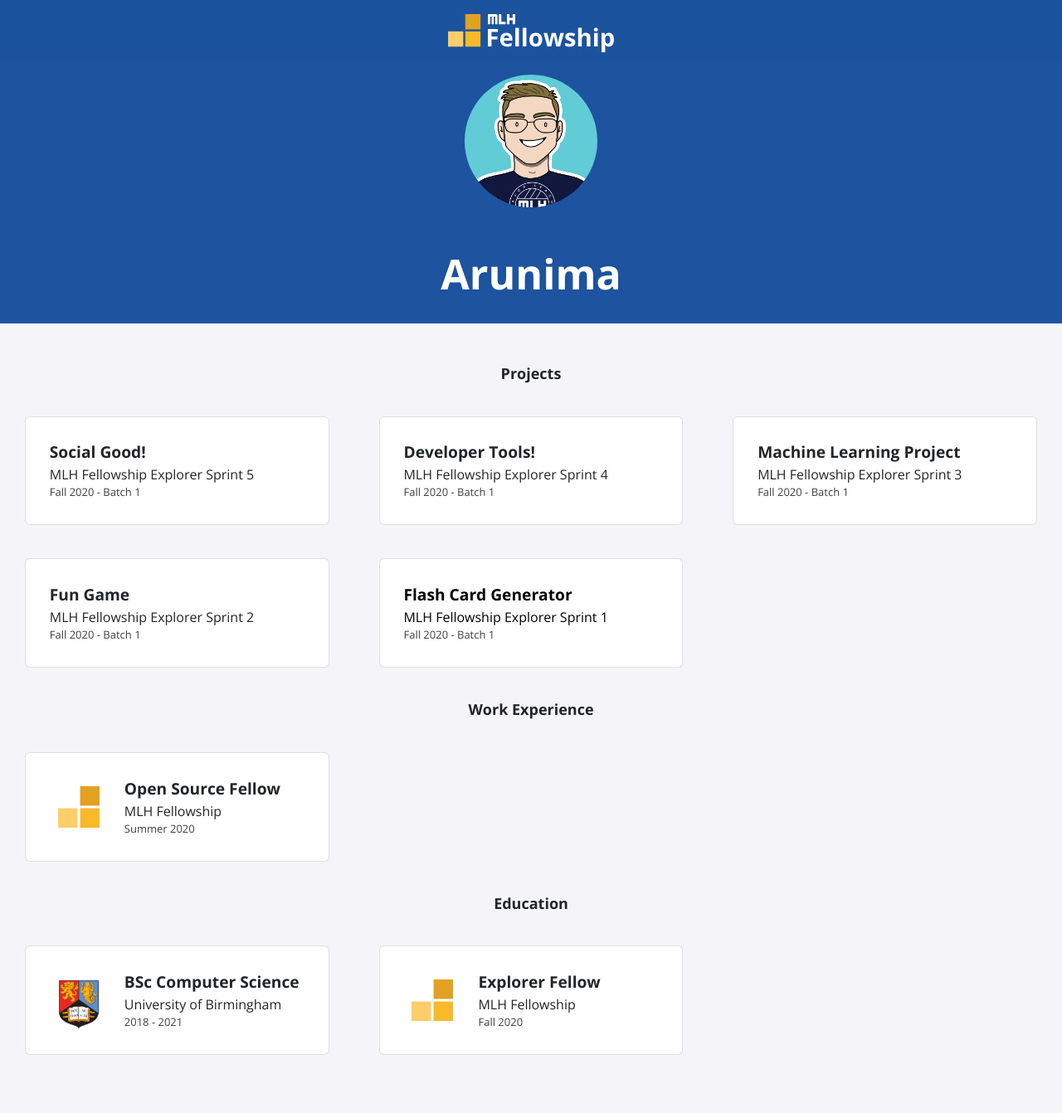
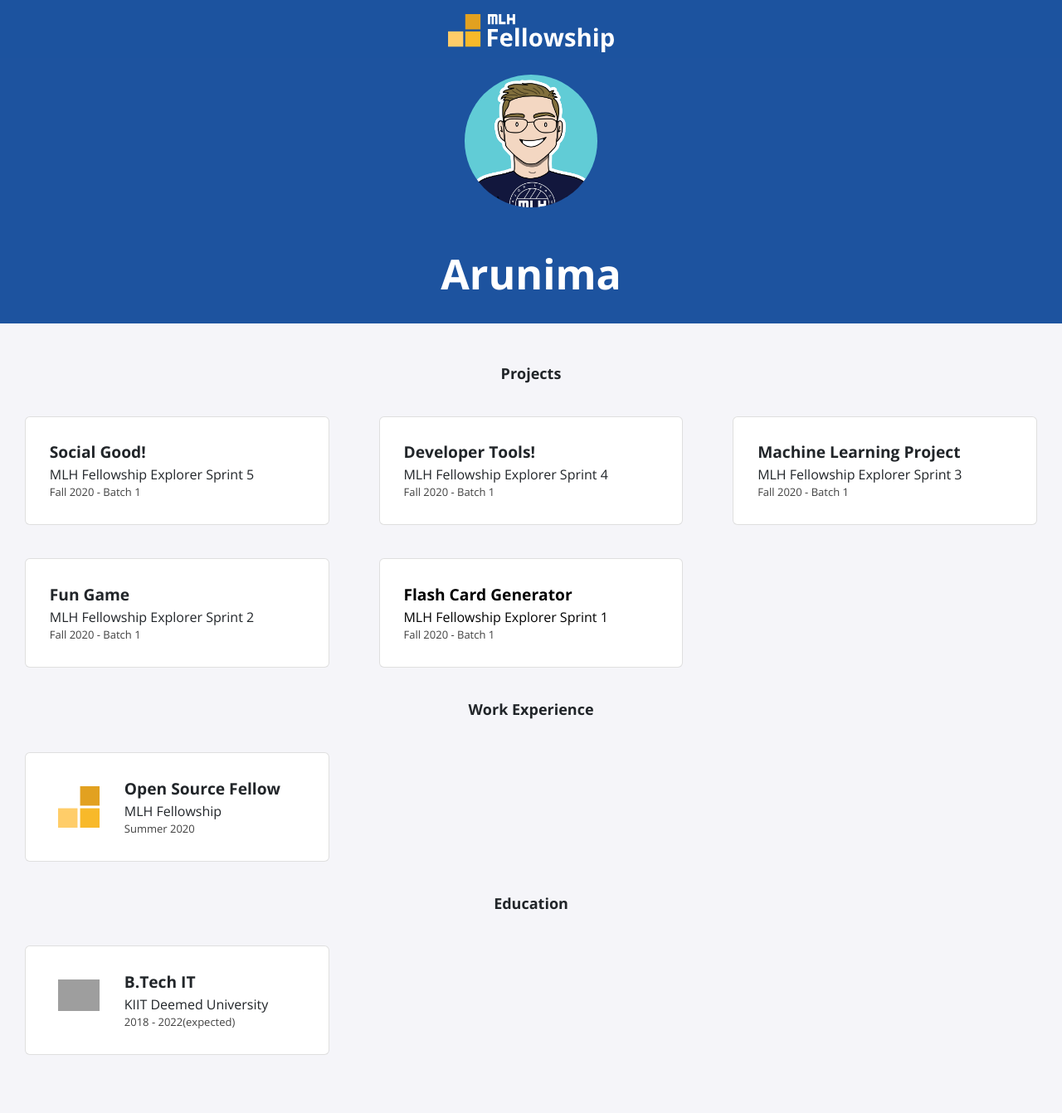
Before and after one commit to Arunima-28/Arunima-28.github.io, a Jekyll site: the page built from index.html, in a window 1280 px wide. Shown: the whole page at 83% size. Built offline with Jekyll 4.4.1, drawn with Linux system fonts in a browser that asks for light colours; nearby versions of some CDN libraries.

Commit message:
Update education.yml

```diff
--- a/_data/education.yml
+++ b/_data/education.yml
@@ -1,9 +1,4 @@
-- course: BSc Computer Science
-  institute: University of Birmingham
-  dates: 2018 - 2021
-  logo: uob.png
-
-- course: Explorer Fellow
-  institute: MLH Fellowship
-  dates: Fall 2020
-  logo: fellowship.svg
+- course: B.Tech IT
+  institute: KIIT Deemed University
+  dates: 2018 - 2022(expected)
+  logo: https://cdn.kiit.ac.in/wp-content/uploads/2017/09/KIIT-University-Logo-e1506355385141-1.jpg
```
